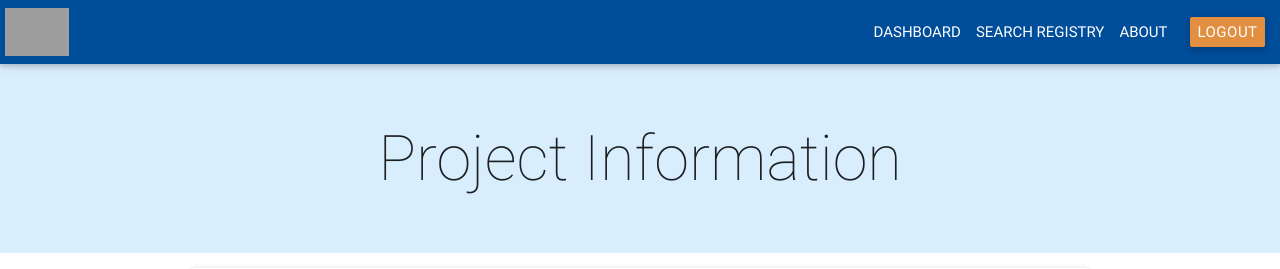
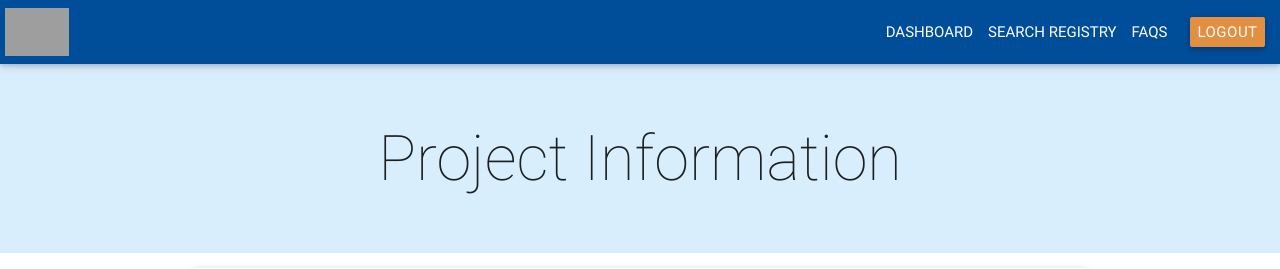
Before and after one commit to ctsit/qipr, a Django app: page /project_info/1/ in a window 1280 px wide. Shown: the top 269 px of the page. Run offline with Django 3.2, Linux system fonts and the light colour scheme; data comes from the database, SQL or seed files in the repository; data that the repository does not hold is empty; parts of the project's set-up code (start-up, migrations or seed data) failed here and were passed over; some libraries are stand-ins or nearby versions; grey boxes are pictures that could not be loaded.

Commit message:
Change About link in nav to FAQs and update links

```diff
--- a/qipr/registry/templates/registry/project_info.html
+++ b/qipr/registry/templates/registry/project_info.html
@@ -18,14 +18,14 @@
                     <a href="#" data-activates="mobile-demo" class="button-collapse hide-on-med-and-up"><i class="material-icons">menu</i></a>
                     <ul class="right hide-on-small-only">
                         <li class="nav_li"><a href="#">Dashboard</a></li>
-                        <li class="nav_li"><a href="">Search Registry</a></li>
-                        <li class="nav_li"><a href="">About</a></li>
+                        <li class="nav_li"><a href="{% url 'registry:search' %}">Search Registry</a></li>
+                        <li class="nav_li"><a href="{% url 'registry:index' %}">FAQs</a></li>
                         <li><a class="btn btn__logout" href="#">Logout</a></li>
                     </ul>
                     <ul class="side-nav" id="mobile-demo">
                         <li><a class="" href="#">Dashboard</a></li>
-                        <li><a class="" href="">Search Registry</a></li>
-                        <li><a class="" href="">About</a></li>
+                        <li><a class="" href="{% url 'registry:search' %}">Search Registry</a></li>
+                        <li><a class="" href="{% url 'registry:index' %}">FAQs</a></li>
                         <li><a class="btn" href="#">Logout</a></li>
                     </ul>
                 </div>
```
Also changed, not shown: qipr/registry/templates/registry/index.html (+1 -19 lines), qipr/registry/templates/registry/search.html (+4 -4 lines).
